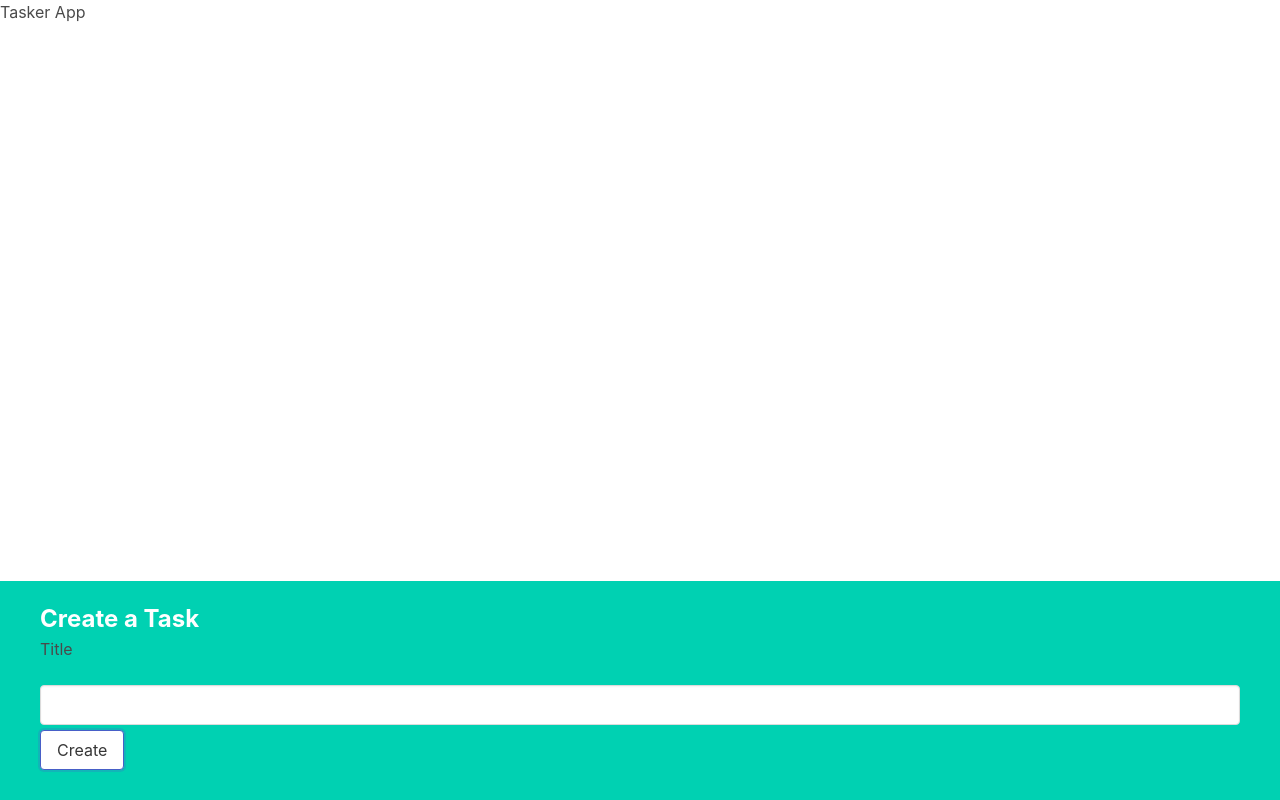
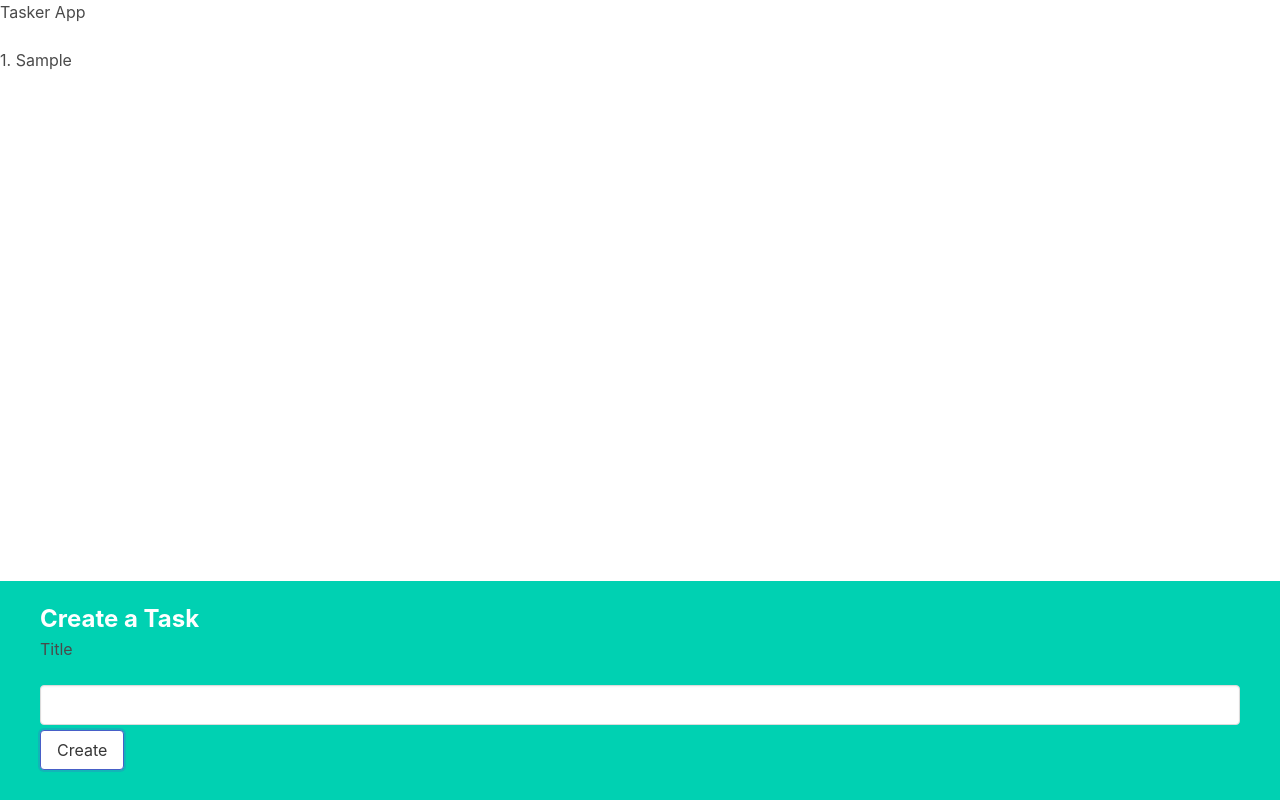
Before and after one commit to ivankharak/tasker-react, a React (Create React App) app: page / in a window 1280 px wide. Both pictures are taken after typing "Sample" into the empty fields and a click on the button "Create". Built offline with nearby package versions, Linux system fonts and the light colour scheme.

Commit message:
v1 Delta 1.17
Initially rendered the tasks  on the screen

```diff
--- a/src/App.js
+++ b/src/App.js
@@ -17,9 +17,19 @@ function App() {
     console.log(tasks)
   })
 
+  const renderTask = tasks.map((task) => {
+    return (
+      <div key={task.id} >{task.id}. {task.title}</div>
+    )
+  })
+
   return (
     <div className="App">
       Tasker App
+      <div>
+        <br />
+        {renderTask}
+      </div>
       <TaskCreate onCreate={createTask} />
     </div>
   );
```
